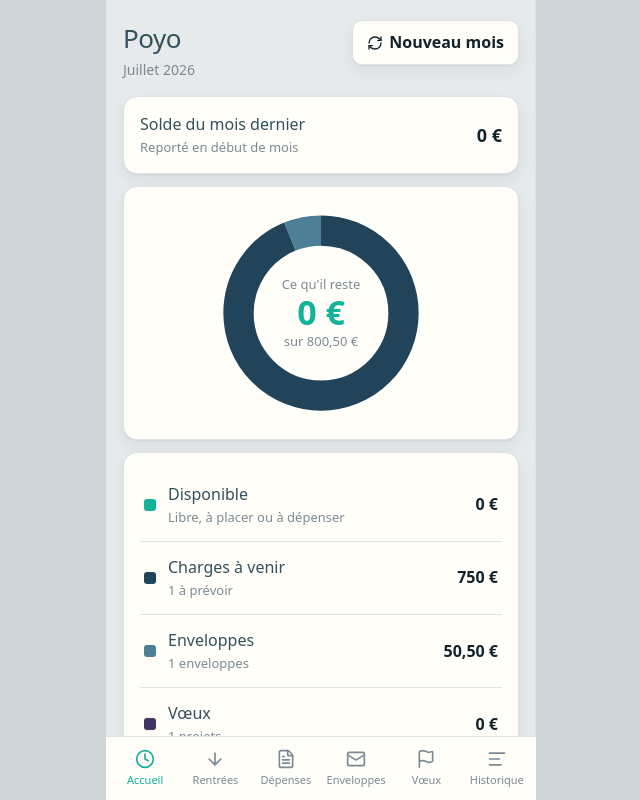
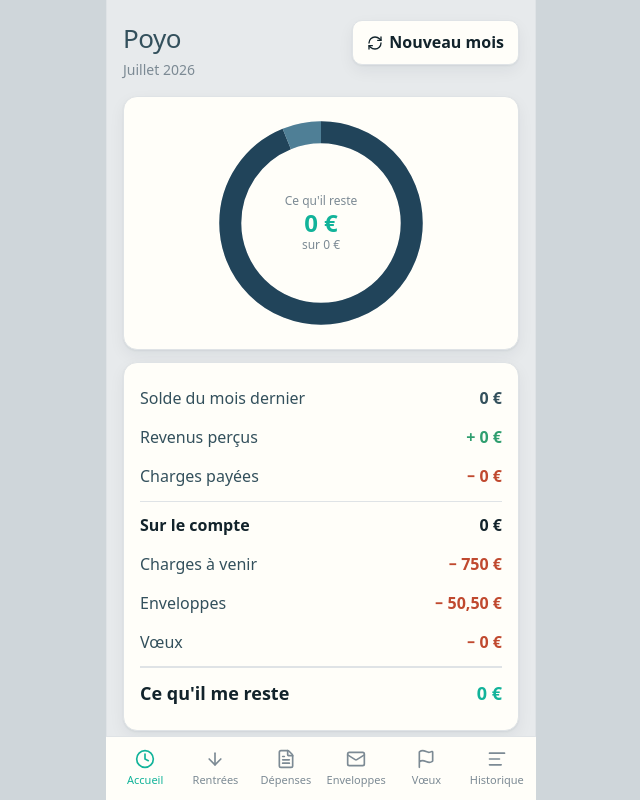
Before and after one commit to ShumiFr/Poyo, a React (Vite) app: page / in a window 1280 px wide. Shown: the top 800 px of the page, without its empty margins (319-959 px from the left). Built offline with nearby package versions, Linux system fonts and the light colour scheme.

Commit message:
Fix donut: le montant central déborde plus sur l'anneau (anneau affiné + texte ajusté)

```diff
--- a/package.json
+++ b/package.json
@@ -7,7 +7,9 @@
       "dev": "vite",
       "build": "tsc -b && vite build",
       "lint": "eslint .",
-      "preview": "vite preview"
+      "preview": "vite preview",
+      "test": "vitest run",
+      "test:watch": "vitest"
    },
    "dependencies": {
       "lucide-react": "^1.27.0",
--- a/src/components/Donut.tsx
+++ b/src/components/Donut.tsx
@@ -11,8 +11,8 @@ export default function Donut({
    centre: string
    sousCentre: string
 }) {
-   const R = 60          // rayon du cercle
-   const W = 22          // épaisseur de l'anneau
+   const R = 66          // rayon du cercle
+   const W = 16          // épaisseur de l'anneau (fine → grand trou central)
    const C = 2 * Math.PI * R
 
    // On accumule la position de chaque segment le long du cercle.
--- a/src/index.css
+++ b/src/index.css
@@ -383,6 +383,15 @@ button { font: inherit; cursor: pointer; }
 .ligne-solde { display: flex; align-items: center; justify-content: space-between; }
 .ligne-solde .valeur { font-weight: 800; font-size: 18px; color: var(--ink); }
 
+/* récap de l'accueil (A6) */
+.recap-ligne { display: flex; align-items: center; justify-content: space-between; padding: 8px 0; }
+.recap-ligne span:last-child { font-weight: 600; }
+.recap-ligne.sous-total { border-top: 1px solid var(--line); margin-top: 4px; padding-top: 12px; }
+.recap-ligne.sous-total span { font-weight: 700; color: var(--ink); }
+.recap-ligne.total { border-top: 2px solid var(--line); margin-top: 4px; padding-top: 12px; }
+.recap-ligne.total span { font-weight: 800; font-size: 18px; }
+.recap-ligne.total span:first-child { color: var(--ink); }
+
 .carte-donut { display: flex; justify-content: center; }
 .donut { position: relative; width: 220px; height: 220px; }
 .donut svg { display: block; }
@@ -395,9 +404,9 @@ button { font: inherit; cursor: pointer; }
    justify-content: center;
    text-align: center;
 }
-.donut-label { color: var(--muted); font-size: 13px; }
-.donut-valeur { color: var(--teal); font-size: 34px; font-weight: 800; line-height: 1.1; }
-.donut-sous { color: var(--muted); font-size: 13px; }
+.donut-label { color: var(--muted); font-size: 12px; }
+.donut-valeur { color: var(--teal); font-size: 24px; font-weight: 800; line-height: 1.1; white-space: nowrap; }
+.donut-sous { color: var(--muted); font-size: 12px; white-space: nowrap; }
 
 /* ------------------------------------------------------------
    Légende de l'accueil (A2)
--- a/src/routes/index.tsx
+++ b/src/routes/index.tsx
@@ -14,6 +14,7 @@ export const Route = createFileRoute('/')({
 function DashboardComponent() {
    const compte = useBudget((state) => state.compte)
    const soldeReporte = useBudget((state) => state.soldeReporte)
+   const revenus = useBudget((state) => state.revenus)
    const depenses = useBudget((state) => state.depenses)
    const enveloppes = useBudget((state) => state.enveloppes)
    const voeux = useBudget((state) => state.voeux)
@@ -21,17 +22,24 @@ function DashboardComponent() {
 
    const [open, setOpen] = useState(false)
 
-   const totalDisponible = calculerDisponible(compte, depenses, enveloppes, voeux)
-
+   // Montants dérivés
+   const revenusPercus = revenus.filter((r) => r.estRecu).reduce((s, r) => s + r.montant, 0)
+   const chargesPayees = depenses.filter((d) => d.estPayer).reduce((s, d) => s + d.montant, 0)
    const chargesAVenir = depenses.filter((d) => !d.estPayer).reduce((s, d) => s + d.montant, 0)
-   const chargesNonPayees = depenses.filter((d) => !d.estPayer).length
    const totalEnveloppes = enveloppes.reduce((s, e) => s + e.montant, 0)
    const totalVoeux = voeux.reduce((s, v) => s + v.montantActuel, 0)
 
-   const dispoPositif = Math.max(0, totalDisponible)
-   const totalCompte = dispoPositif + chargesAVenir + totalEnveloppes + totalVoeux
+   // Écart entre le compte réel et sa reconstitution (entrées rapides / ajustements) → le récap boucle toujours
+   const autresEntrees = compte - (soldeReporte + revenusPercus - chargesPayees)
+
+   // Ce qu'il reste = compte − charges à venir − enveloppes − vœux (le disponible, une seule définition partout)
+   const reste = calculerDisponible(compte, depenses, enveloppes, voeux)
+   const restePositif = Math.max(0, reste)
+
+   // Donut : le compte réparti en reste / charges à venir / enveloppes / vœux
+   const totalRing = restePositif + chargesAVenir + totalEnveloppes + totalVoeux
    const segments = [
-      { valeur: dispoPositif, couleur: "var(--teal)" },
+      { valeur: restePositif, couleur: "var(--teal)" },
       { valeur: chargesAVenir, couleur: "var(--navy)" },
       { valeur: totalEnveloppes, couleur: "#4f7f96" },
       { valeur: totalVoeux, couleur: "var(--purple)" },
@@ -39,46 +47,59 @@ function DashboardComponent() {
 
    return (
       <>
-         <div className="card ligne-solde">
-            <span className="libelle-col">Solde du mois dernier<div className="sous">Reporté en début de mois</div></span>
-            <span className="valeur">{format(soldeReporte)}</span>
-         </div>
-
          <div className="card carte-donut">
             <Donut
                segments={segments}
-               total={totalCompte}
-               centre={format(dispoPositif)}
-               sousCentre={"sur " + format(totalCompte)}
+               total={totalRing}
+               centre={format(restePositif)}
+               sousCentre={"sur " + format(compte)}
             />
          </div>
 
-         <div className="card">
-            <ul className="legende">
-               <li>
-                  <span className="pastille bg-teal" />
-                  <span className="libelle">Disponible<div className="sous">Libre, à placer ou à dépenser</div></span>
-                  <span className="valeur">{format(Math.max(0, totalDisponible))}</span>
-               </li>
-               <li>
-                  <span className="pastille bg-navy" />
-                  <span className="libelle">Charges à venir<div className="sous">{chargesNonPayees} à prévoir</div></span>
-                  <span className="valeur">{format(chargesAVenir)}</span>
-               </li>
-               <li>
-                  <span className="pastille bg-steel" />
-                  <span className="libelle">Enveloppes<div className="sous">{enveloppes.length} enveloppes</div></span>
-                  <span className="valeur">{format(totalEnveloppes)}</span>
-               </li>
-               <li>
-                  <span className="pastille bg-purple" />
-                  <span className="libelle">Vœux<div className="sous">{voeux.length} projets</div></span>
-                  <span className="valeur">{format(totalVoeux)}</span>
-               </li>
-            </ul>
+         <div className="card recap">
+            <div className="recap-ligne">
+               <span>Solde du mois dernier</span>
+               <span>{format(soldeReporte)}</span>
+            </div>
+            <div className="recap-ligne">
+               <span>Revenus perçus</span>
+               <span className="text-green">+ {format(revenusPercus)}</span>
+            </div>
+            <div className="recap-ligne">
+               <span>Charges payées</span>
+               <span className="text-red">− {format(chargesPayees)}</span>
+            </div>
+            {autresEntrees !== 0 && (
+               <div className="recap-ligne">
+                  <span>Autres entrées</span>
+                  <span className={autresEntrees > 0 ? "text-green" : "text-red"}>
+                     {autresEntrees > 0 ? "+ " : "− "}{format(Math.abs(autresEntrees))}
+                  </span>
+               </div>
+            )}
+            <div className="recap-ligne sous-total">
+               <span>Sur le compte</span>
+               <span>{format(compte)}</span>
+            </div>
+            <div className="recap-ligne">
+               <span>Charges à venir</span>
+               <span className="text-red">− {format(chargesAVenir)}</span>
+            </div>
+            <div className="recap-ligne">
+               <span>Enveloppes</span>
+               <span className="text-red">− {format(totalEnveloppes)}</span>
+            </div>
+            <div className="recap-ligne">
+               <span>Vœux</span>
+               <span className="text-red">− {format(totalVoeux)}</span>
+            </div>
+            <div className="recap-ligne total">
+               <span>Ce qu'il me reste</span>
+               <span className="text-teal">{format(restePositif)}</span>
+            </div>
          </div>
 
-         {totalDisponible < 0 && <p className="screen-resume neg">Il manque {format(-totalDisponible)}</p>}
+         {reste < 0 && <p className="screen-resume neg">Il manque {format(-reste)}</p>}
 
          <button className="btn btn-primary btn-full" onClick={() => setOpen(true)}>+ Entrée d'argent</button>
 
```
Also changed, not shown: 3 other files (tests, documents, lock files or other folders).
